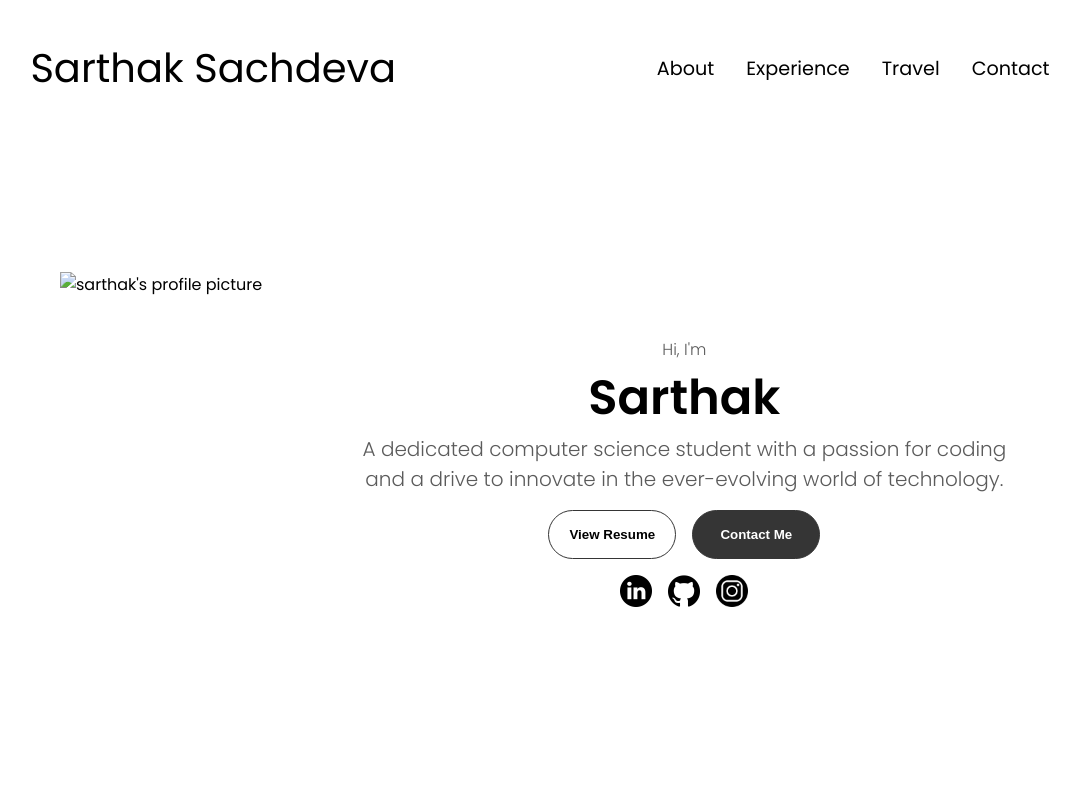
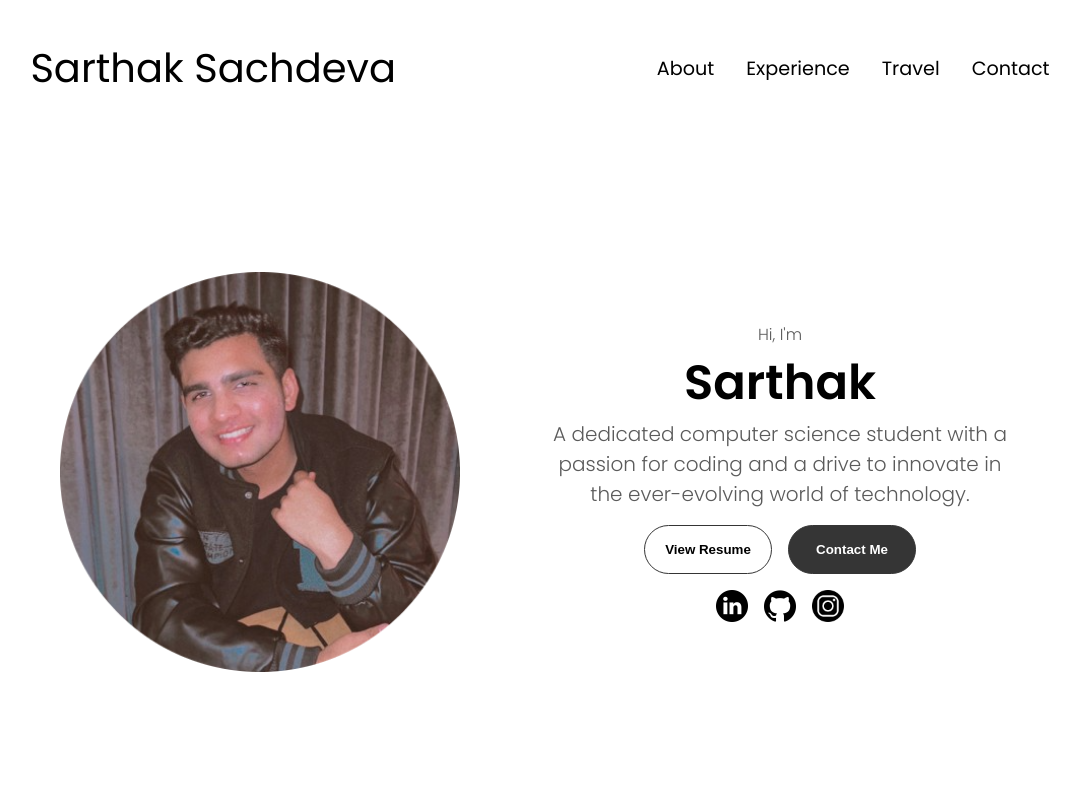
Before and after one commit to Sarthaks129/1, a plain HTML site: page index.html in a window 1280 px wide. Shown: the top 800 px of the page, without its empty margins (100-1178 px from the left). Drawn offline with Linux system fonts and the light colour scheme; files whose address does not match are found by name.

Commit message:
Update index.html

```diff
--- a/index.html
+++ b/index.html
@@ -38,7 +38,7 @@
     </nav>
     <section id="profile">
         <div class="section__pic-container">
-          <img src="./assets/profile-photo.jpg" alt="sarthak's profile picture" />
+          <img src="1/profile-photo.jpg" alt="sarthak's profile picture" />
         </div>
         <div class="section__text">
             <p class="section__text__p1">Hi, I'm</p>
```
